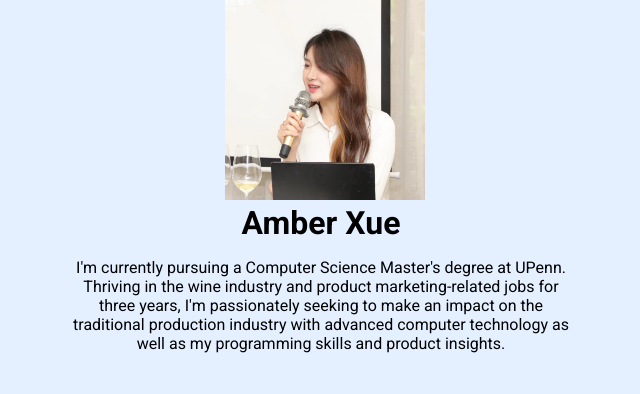
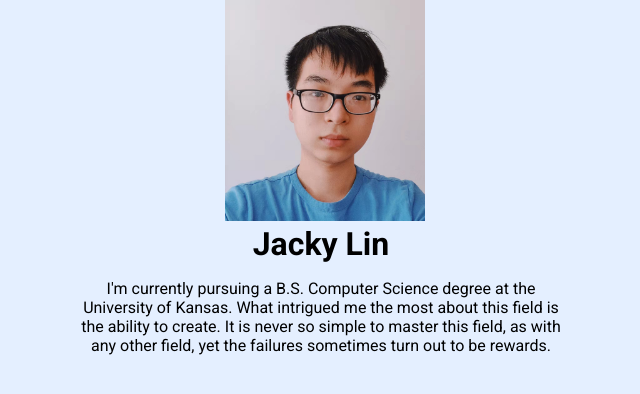
Before and after one commit to williamlin-02/portfolio-site, a Flask app: page /jacky in a window 1280 px wide. Shown: the part 115-509 px from the top of the page, without its empty margins (319-959 px from the left). Run offline with Flask 2, Linux system fonts and the light colour scheme.

Commit message:
add personal info

```diff
--- a/app/__init__.py
+++ b/app/__init__.py
@@ -66,13 +66,13 @@ def hobbies(name):
     profile_title = name.capitalize()
     hobbies = {
         "amber": ["Travelling, Photography, Wine, Baking"],
-        "jacky": ["hobbies"],
+        "jacky": ["Basketball, Gaming, Driving, Deep discussions"],
         "william": ["dance, volleyball, gaming, tv series"]
     }
     profile_hobby = hobbies[name]
     photos = {
         "amber": "amber_hobby.jpg",
-        "jacky": "pic",
+        "jacky": "jacky_hobby.jpg",
         "william": "william_hobby.jpg"
     }
     return render_template("hobbies.html", hobbies=profile_hobby, title=profile_title, photo=photos[name], url=os.getenv("URL"))
--- a/app/templates/amber.html
+++ b/app/templates/amber.html
@@ -2,7 +2,7 @@
 
 {% block body %}
 <div class="name">
-    <div id="amber-picture" class="amber-picture">
+    <div>
         <img src="./static/img/amber_photo.jpg" width="200">
     </div>
 </div>
--- a/app/templates/jacky.html
+++ b/app/templates/jacky.html
@@ -2,19 +2,19 @@
 
 {% block body %}
 <div class="name">
-    <div id="amber-picture" class="amber-picture">
-        <img src="./static/img/amber_photo.jpg" width="200">
+    <div>
+        <img src="./static/img/jacky_photo.jpg" width="200">
     </div>
 </div>
 
 <div class="about-me">
-    <h1 class="section-header">Amber Xue</h1>
+    <h1 class="section-header">Jacky Lin</h1>
     <p class ="text" style="width: 500px;" >
-        I'm currently pursuing a Computer Science
-        Master's degree at UPenn. Thriving in the wine industry and
-        product marketing-related jobs for three years, I'm passionately
-        seeking to make an impact on the traditional production
-        industry with advanced computer technology as well as my
-        programming skills and product insights.</p>
+        I'm currently pursuing a B.S. Computer Science
+        degree at the University of Kansas. What intrigued me the most
+        about this field is the ability to create. It is never so simple to
+        master this field, as with any other field, yet the failures sometimes
+        turn out to be rewards.
+    </p>
 </div>
 {% endblock %}
--- a/app/templates/william.html
+++ b/app/templates/william.html
@@ -2,7 +2,7 @@
 
 {% block body %}
 <div class="name">
-    <div id="william-picture" class="william-picture">
+    <div>
         <img src="./static/img/william_photo.jpg" width="200">
     </div>
 </div>
```
Also changed, not shown: app/static/img/jacky_hobby.jpg (added), app/static/img/jacky_photo.jpg (added).
